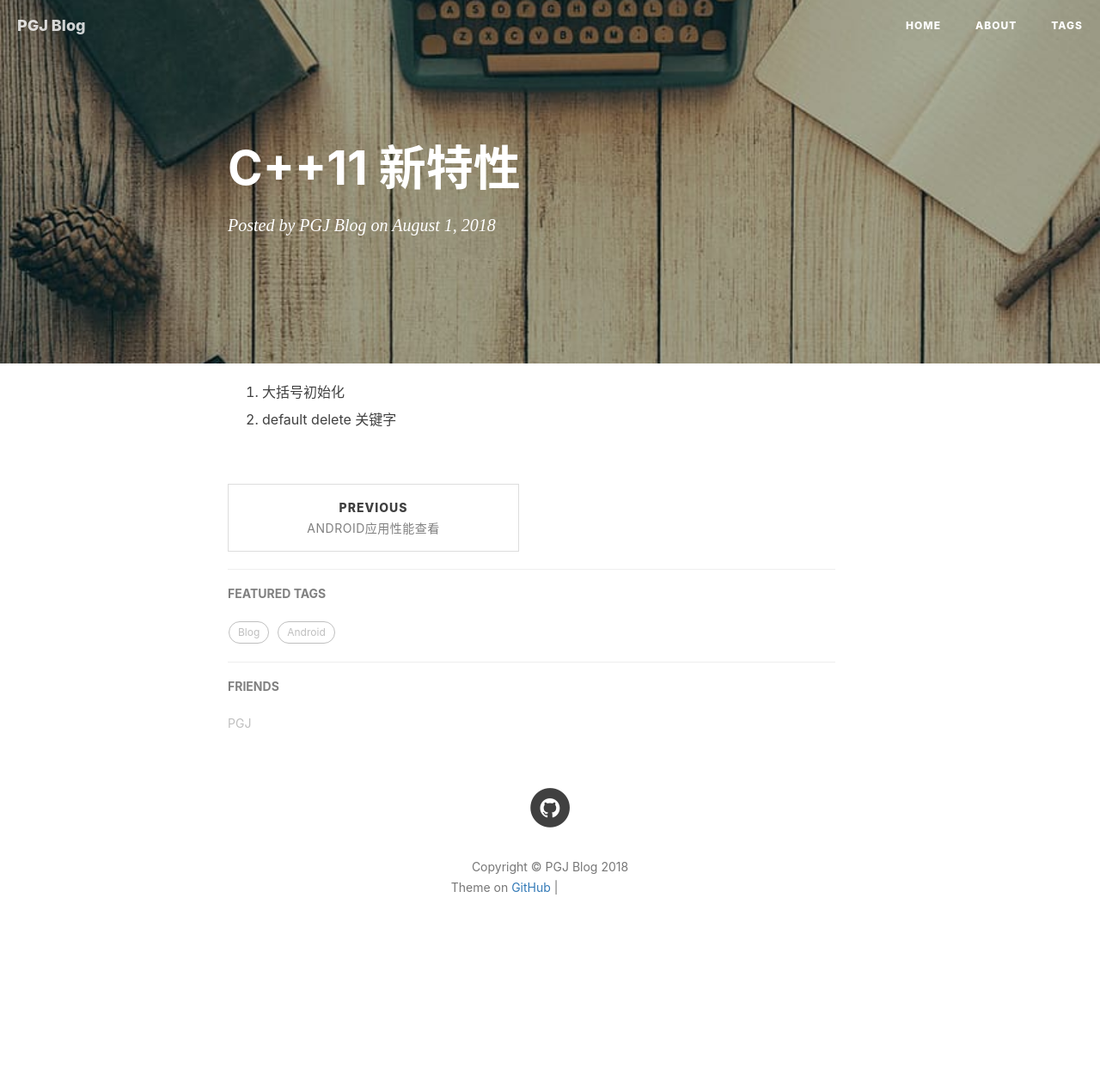
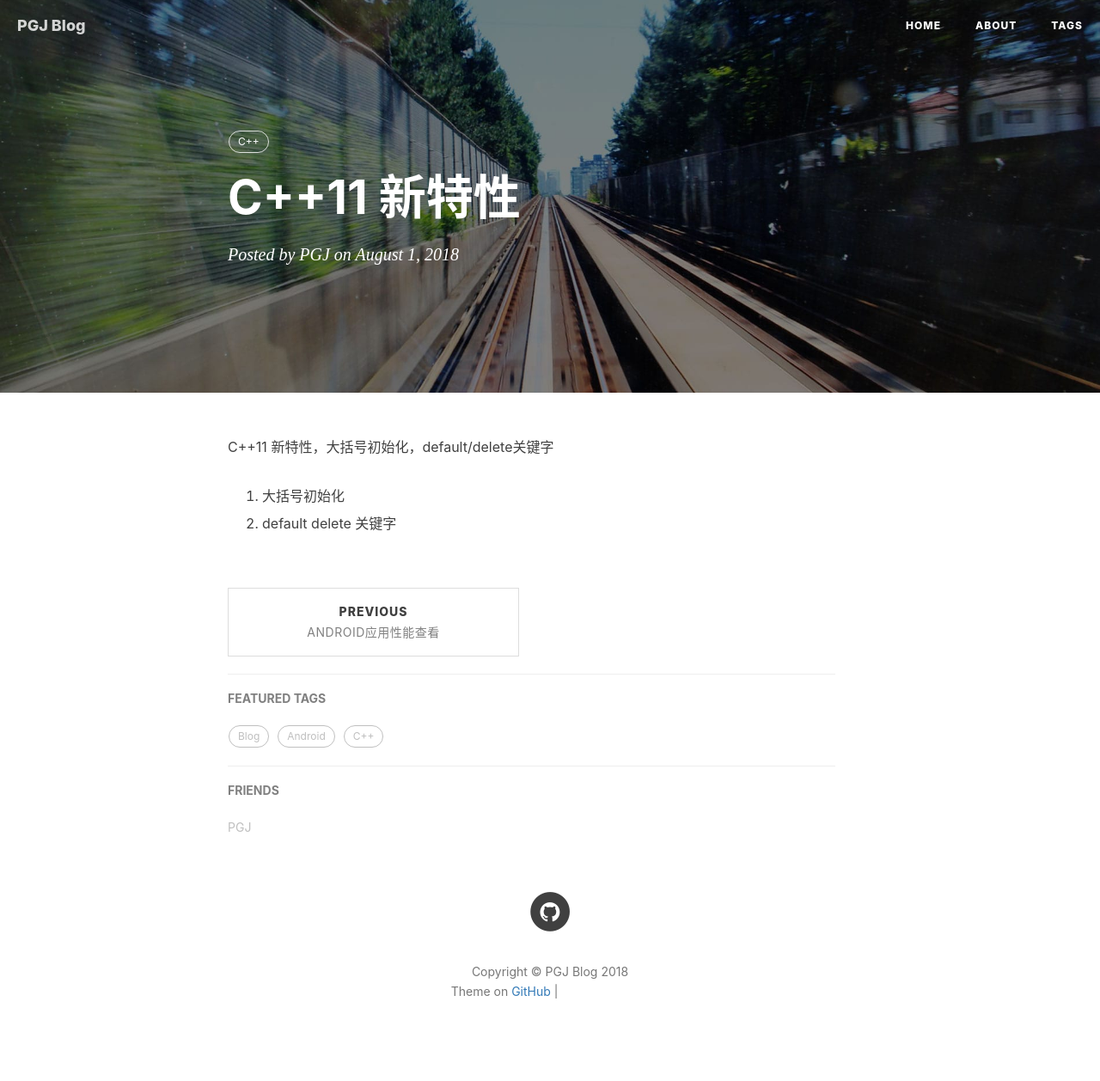
Before and after one commit to cddypang/cddypang.github.io, a Jekyll site: the page built from _posts/2018-08-01-C++11-新特性.md, in a window 1280 px wide. Shown: the whole page at 86% size. Built offline with Jekyll 4.4.1, drawn with Linux system fonts in a browser that asks for light colours; nearby versions of some CDN libraries; our own code applies the rules of GitHub Pages for plain Markdown files; comment, search, counter and statistics services are not loaded; before the commit the page ends 1137 px from its top, so only the background shows below that; grey boxes are pictures that could not be loaded.

Commit message:
Update 2018-08-01-C++11-新特性.md

```diff
--- a/_posts/2018-08-01-C++11-新特性.md
+++ b/_posts/2018-08-01-C++11-新特性.md
@@ -1,4 +1,16 @@
+---
+layout:     post
+title:      C++11 新特性
+subtitle:
+date:       2018-08-01
+author:     PGJ
+header-img: img/post-bg-2015.jpg
+catalog: false
+tags:
+    - C++
+---
 
+C++11 新特性，大括号初始化，default/delete关键字
 
 1. 大括号初始化
 
```
